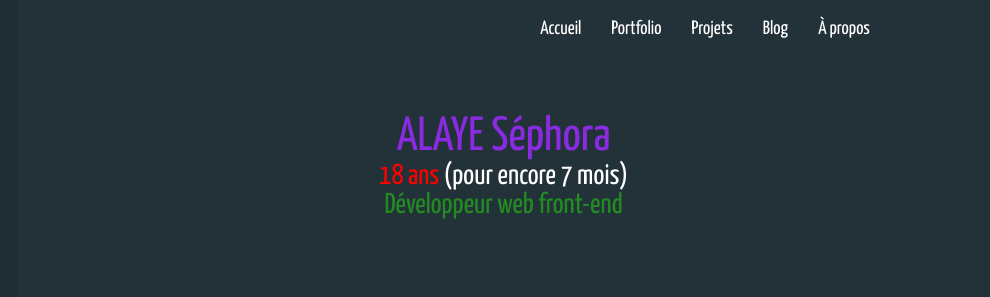
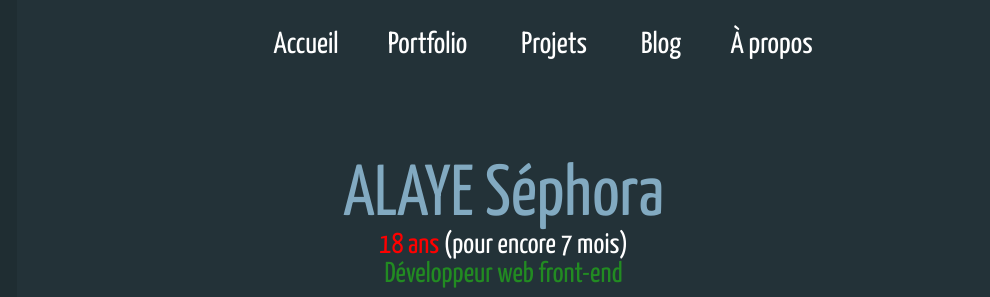
Before and after one commit to alayesephora/site1, a plain HTML site: page index.html in a window 1280 px wide. Shown: the top 297 px of the page, 290-1280 px from the left. Drawn offline with Linux system fonts and the light colour scheme.

Commit message:
page d'acceuil

```diff
--- a/index.html
+++ b/index.html
@@ -62,15 +62,15 @@
       </div>
 
       <div class="colon2">
-        <div class="lien">
-          <div><a href="">Accueil</a></div>
-          <div><a href="Portfolio.html">Portfolio</a></div>
-          <div><a href="Projets.html">Projets</a></div>
-          <div><a href="Blog.html">Blog</a></div>
-          <div><a href="Apropos.html">À propos</a></div>
+        <div class="liens">
+          <div class="lien color0 lien-ligne"> <span class="gauche">&lt;</span> <a href="">Accueil</a><span class="droite">/&gt;</span></div>
+          <div class="lien color1 lien-ligne" > <span class="gauche">&lt;</span> <a href="Portfolio.html">Portfolio</a> <span class="droite">/&gt;</span> </div>
+          <div class="lien color2 lien-ligne"> <span class="gauche">&lt;</span> <a href="Projets.html">Projets</a> <span class="droite">/&gt;</span > </div>
+          <div class="lien color3 lien-ligne"> <span class="gauche">&lt;</span> <a href="Blog.html">Blog</a><span class="droite ">/&gt;</span></div>
+          <div class="lien color4 lien-ligne"> <span class="gauche">&lt;</span> <a href="Apropos.html">À propos</a><span class="droite">/&gt;</span></div>
         </div>
-        <div class=" Petitparagramme">
-          <p class="ligne1"> ALAYE Séphora </p>
+        <div class="Petitparagramme">
+          <p  class="ligne1"> ALAYE Séphora </p>
           <p class="ligne2"> <span> 18 ans </span> (pour encore 7 mois) </p>
           <p class="ligne3"> Développeur web front-end </p>
         </div>
--- a/style.css
+++ b/style.css
@@ -2,6 +2,9 @@
 	margin: 0px;
 	padding: 0px;
 	box-sizing: border-box;
+}
+a{
+	text-decoration: none;
 }
 /*Diviser l'écran en deux parties*/
 .container{
@@ -22,7 +25,7 @@
 }
 .colon2{
 	background-color:#233238;
-	padding: 20px;
+	padding: 30px;
 }
 
 /* Les styles de la colonne 1*/
@@ -31,8 +34,23 @@
 	font-size:30px;
 	font-weight: normal;
 }
-.colon1 .color{
+.color,.colon2 .lien-accueil a{
 	color: #c3e88d;
+}
+.color0 :hover{
+	color: #c3e88d;
+}
+.color1 :hover{
+	color:#82aac1;
+}
+.color2 :hover{
+	color:#ffcb6b;
+}
+.color3 :hover{
+	color:#f77669;
+}
+.color4 :hover{
+	color:#c792cf;
 }
 .colon1 .couleur:hover{
 	color:#ffcb6b;
@@ -55,7 +73,7 @@
 	width: 40px;
 	height: 40px;
 }
-.colon1 .lien-ligne{
+ .lien-ligne{
 	text-decoration: none;
 }
 .back:hover{
@@ -86,35 +104,39 @@
 }
 
 /* Les styles de la colonne 1*/
-.colon2 a{
-	text-decoration: none;
-	color: white;
-}
-.colon2 a:hover{
-	color: chartreuse;
-}
-.colon2 .lien{
-
+.colon2 .liens{
+	position: relative;
 	display: flex;
 	justify-content: flex-end;
-	gap: 30px;
 	font-family:'Yanone Kaffeesatz', sans-serif;
-	font-size: 1.2em;
-	margin-right: 100px;
-
+	font-size: 1.9rem;
+	margin-right: 120px;
+}
+.colon2 a{
+	color: white;
+	margin: 0 5px;
+}
+.colon2 .liens span{
+	color: #fff;
+}
+.colon2 .gauche,.colon2 .droite{
+	visibility: hidden;
+}
+.colon2  .lien:hover span {
+	visibility: visible;
 }
 .Petitparagramme p{
 	font-family:'Yanone Kaffeesatz', sans-serif;
 }
 .colon2 .Petitparagramme{
-	margin-top: 75px;
+	margin-top: 100px;
 	text-align: center;
 
 }
 
 .Petitparagramme .ligne1{
-	font-size: 3em;
-	color:blueviolet;
+	font-size: 4.5rem;
+	color:#82aac1;
 }
 .Petitparagramme span{
 	color:red;
```
Also changed, not shown: images/sephora1.jpg (added), images/sephora2.jpg (added).
